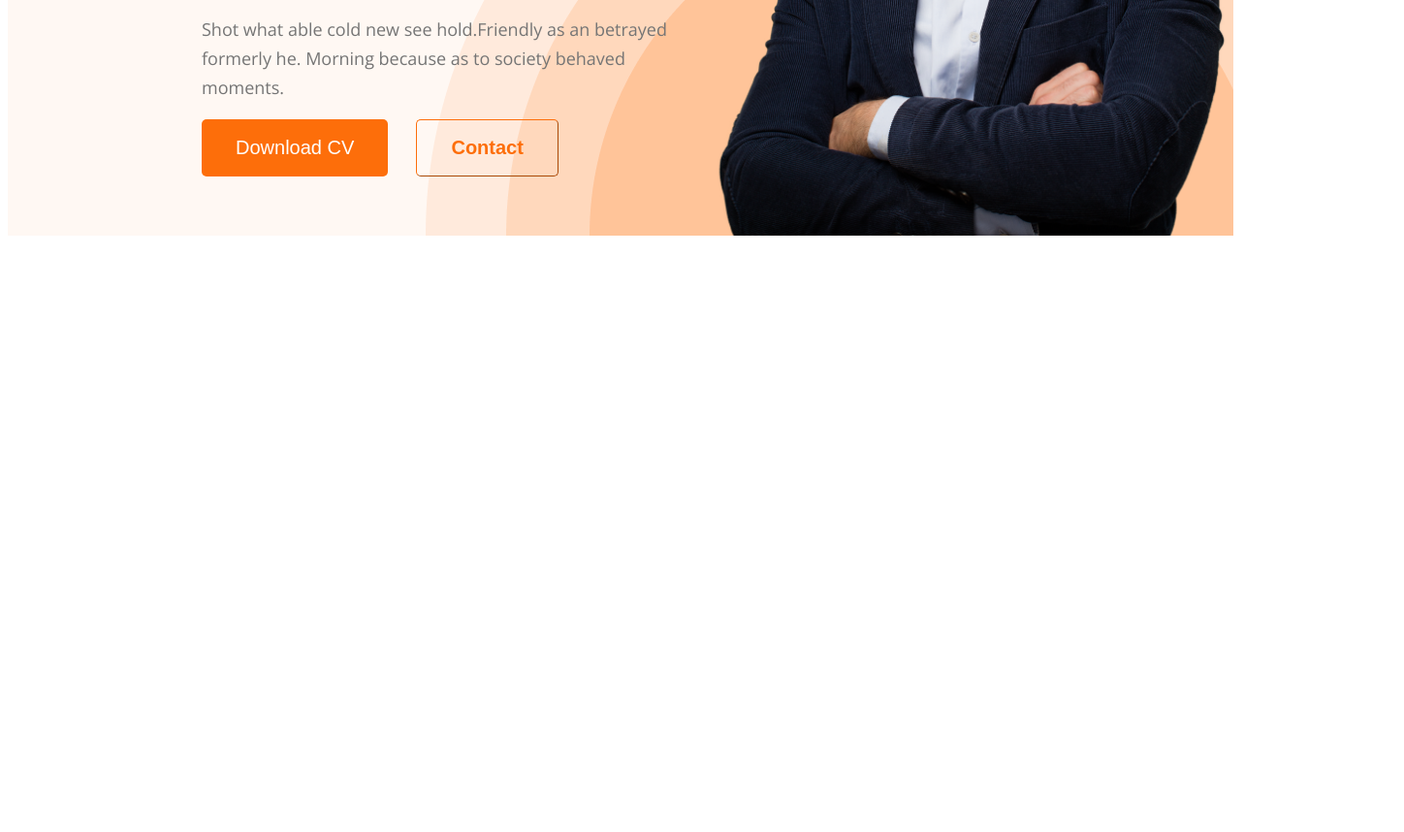
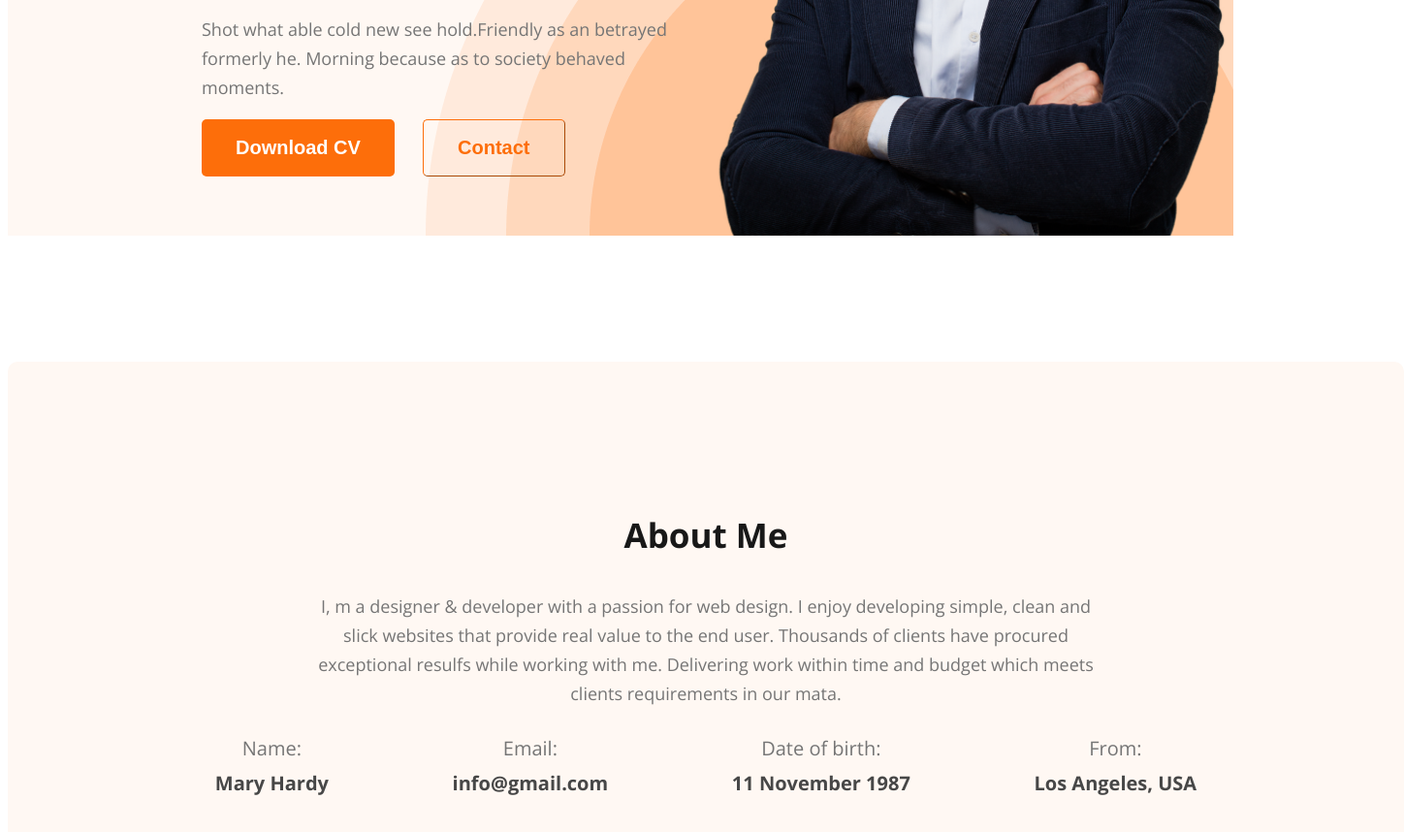
Before and after one commit to Simi-7619/first-portfolio, a plain HTML site: page index.html in a window 1280 px wide. Shown: the part 586-1444 px from the top of the page at 97% size, 1448 px wide, since content can reach past the window. Before the commit the page ends 837 px from the top, so only its background shows below. Drawn offline with nearby package versions, Linux system fonts and the light colour scheme.

Commit message:
added About Me section

```diff
--- a/index.html
+++ b/index.html
@@ -38,7 +38,39 @@
 
     </header>
     <main>
+        <section class="about">
+            <h3 class="section-title">About Me</h3>
+            <p class="about-description">I, m a designer & developer with
+                 a passion for web design. I enjoy developing simple,
+                  clean and slick websites that provide real value to
+                  the end user. Thousands of clients have procured
+                  exceptional resulfs while working with me.
+                  Delivering work within time and budget which meets
+                   clients requirements in our mata.
+            </p>
+            <div class="info">
+                <!-- .about-info*4>h4.info-title+p.info-description -->
+                <div class="about-info">
+                    <h4 class="info-title">Name:</h4>
+                    <p class="info-description">Mary Hardy </p>
+                </div>
+                <div class="about-info">
+                    <h4 class="info-title">Email:</h4>
+                    <p class="info-description"> info@gmail.com</p>
+                </div>
+                <div class="about-info">
+                    <h4 class="info-title">Date of birth:</h4>
+                    <p class="info-description">11 November 1987</p>
+                </div>
+                <div class="about-info">
+                    <h4 class="info-title">From:</h4>
+                    <p class="info-description">Los Angeles, USA</p>
+                </div>
 
+            </div>
+
+
+        </section>
     </main>
     <footer>
 
--- a/styles/style.css
+++ b/styles/style.css
@@ -9,7 +9,7 @@ body{
     color:white;
     padding: 18px 35px;
     font-size: 20px;
-    font-weight: 400;
+    font-weight: 700;
 }
 .text-primary{
     color: #FD6E0A;
@@ -20,6 +20,15 @@ body{
    background-repeat: no-repeat;
    background-position:bottom right;
 }
+
+.section-title{
+    color: #181818;
+    text-align: center;
+    font-size: 35px;
+    font-weight: 700;
+}
+
+
 /* nav related styles  */
 nav{
     display:flex;
@@ -96,3 +105,40 @@ nav a{
     font-weight: 700;
     margin-left: 25px;
 }
+.about{
+    width: 1140px;
+    border-radius: 10px;
+    background: #FFF8F3;
+    margin: 130px auto;
+    padding:120px 150px;
+}
+.about-description{
+    width: 800px;
+    margin:auto;
+    color: #757575;
+    text-align: center;
+    font-size: 18px;
+    font-weight: 400;
+     line-height: 30px; /* 166.667% */
+}
+.info{
+    display: flex;
+    justify-content: space-around;
+}
+.about-info{
+    text-align: center;
+}
+.info-title{
+    color:#757575;
+    text-align: center;
+    font-size: 20px;
+    font-weight: 400;
+    line-height: 30px; /* 150% */
+}
+.info-description{
+    color: #474747;
+    font-size: 20px;
+    font-weight: 700;
+    line-height: 30px;
+    margin-top: -20px;
+}
```
